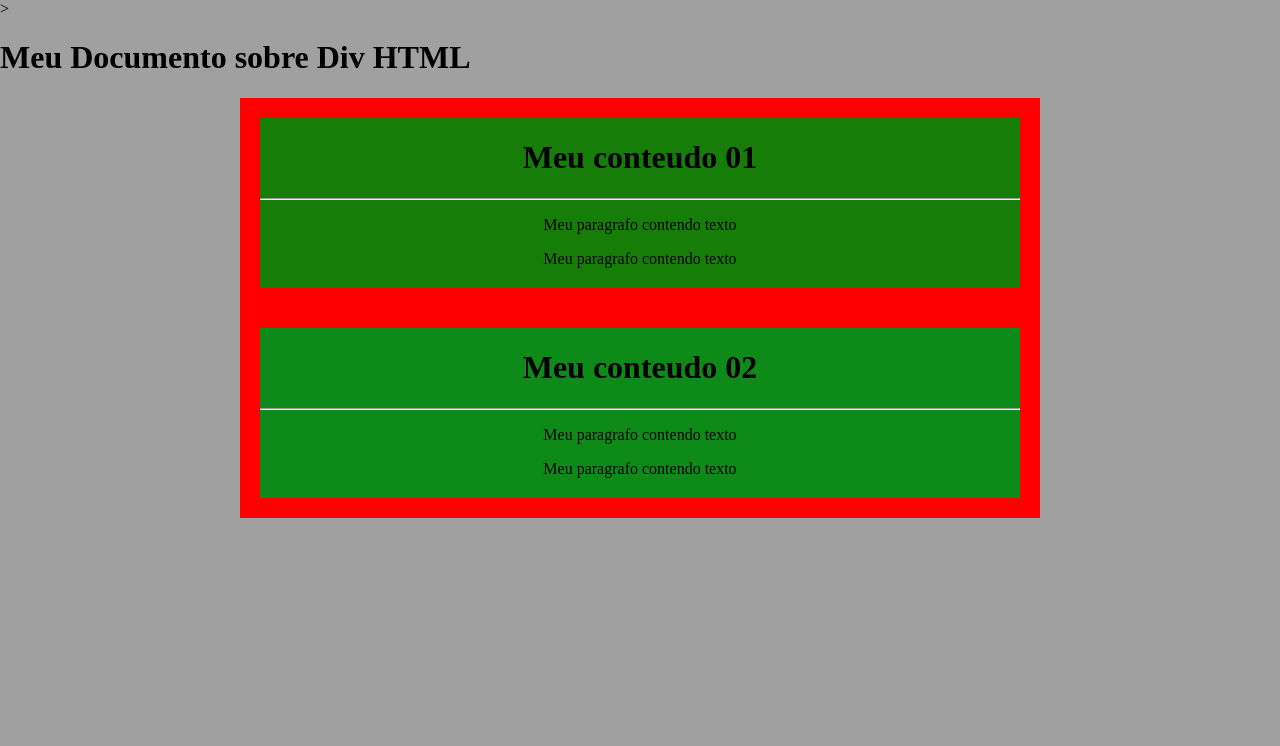
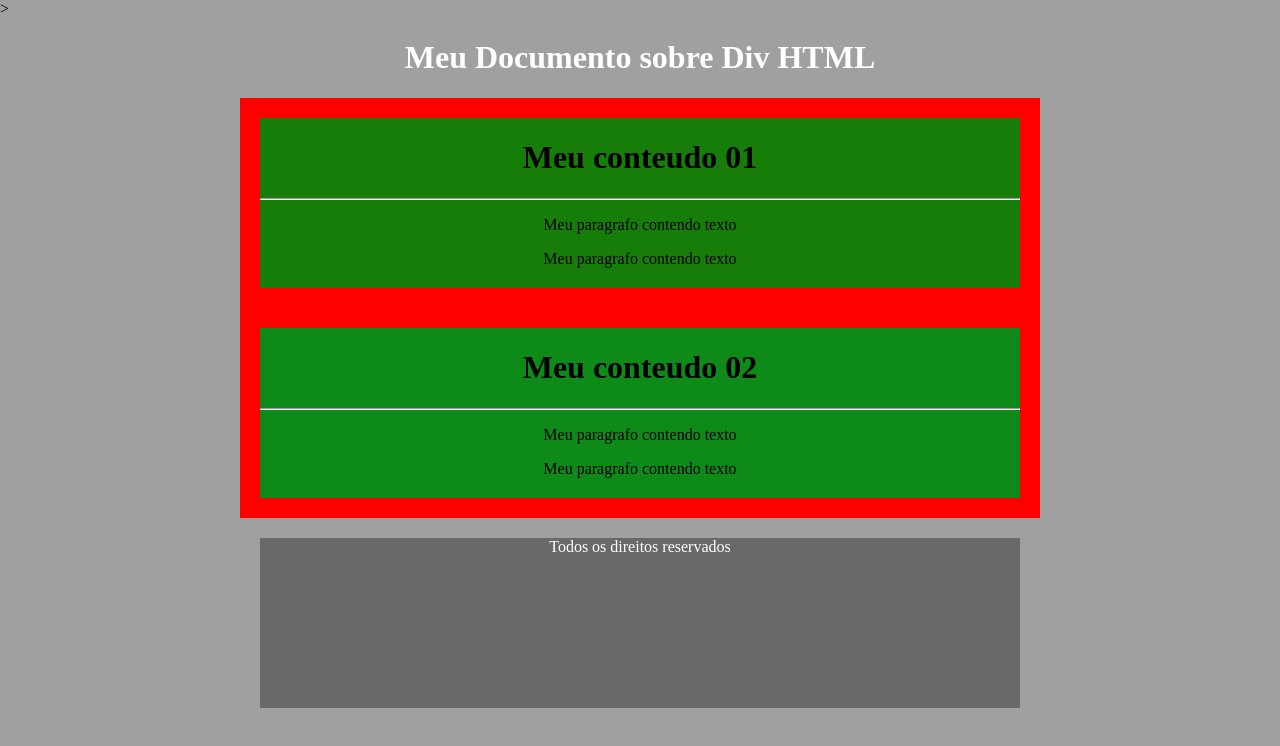
Before and after one commit to juliapinheirosalermo/codificacao-pfus-02, a plain HTML site: page exercicio/exerciocio-html 3/index.html in a window 1280 px wide. Drawn offline with Linux system fonts and the light colour scheme.

Commit message:
exercisio 3

```diff
--- a/exercicio/exerciocio-html 3/index.html
+++ b/exercicio/exerciocio-html 3/index.html
@@ -7,7 +7,10 @@
 </head>
 <body style="margin: 0px; padding: 0px; background-color: rgb(160, 160, 160);"></body>>
 
-<h1 style="">Meu Documento sobre Div HTML</h1>
+<h1 style="
+ color: #ffffff;
+ text-align: center;
+ ">Meu Documento sobre Div HTML</h1>
 
 <div
 style="background-color: rgb(255, 0, 0);
@@ -43,8 +46,18 @@ margin: auto;">
          <p>Meu paragrafo contendo texto</p>
 
     </div>
+    <div>
+        <p style="
 
-
+        background-color: dimgray;
+        width: 760px;
+        height: 170px;
+      display: inline-block;
+       text-align: center;
+        margin: 20px 20px 20px 20px;
+        color: #ffffff;
+        ">Todos os direitos reservados</p>
+    </div>
 </div>
 </body>
 </html>
```
Also changed, not shown: HTML 4 - Formatação/index.html (added, +25 -0 lines), HTML 4 - Formatação/style.css (added).
